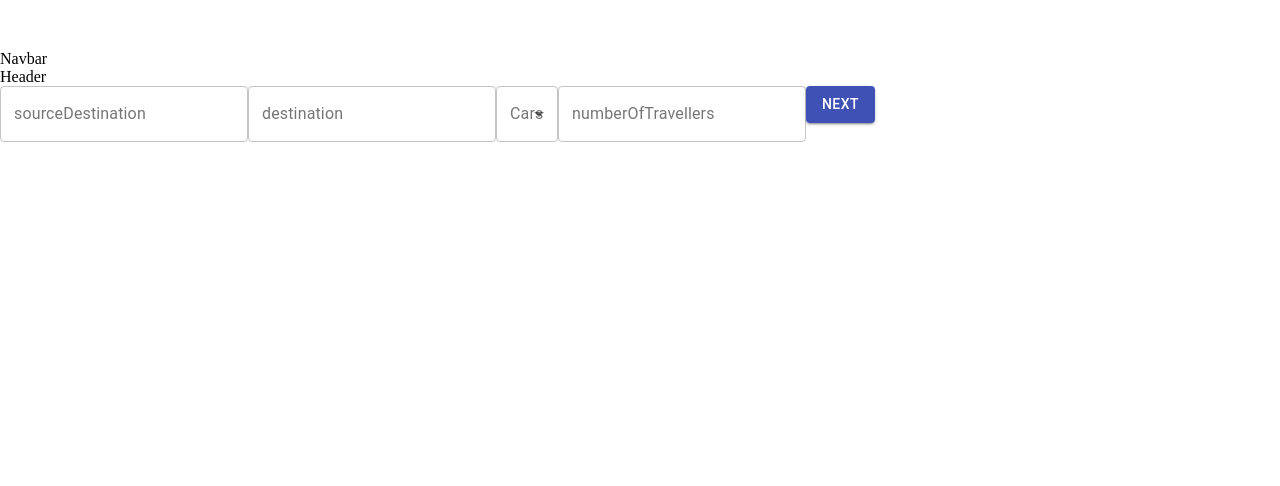
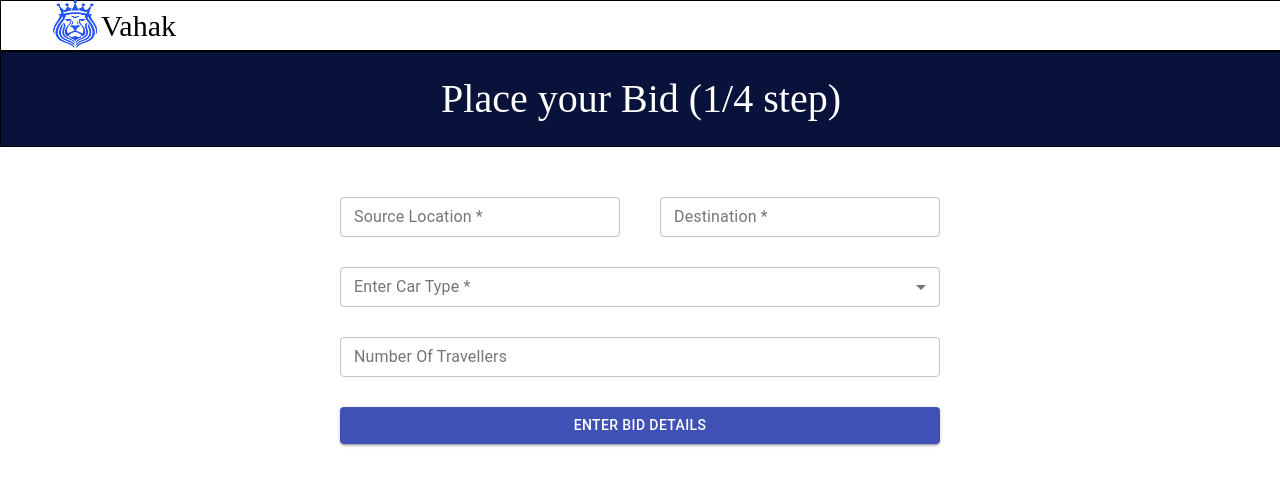
Before and after one commit to aniketjha1729/vahak-demo, a React (Create React App) app: page / in a window 1280 px wide. Shown: the top 486 px of the page. Built offline with nearby package versions, Linux system fonts and the light colour scheme; the HTML template or start-up script is replaced by a standard one.

Commit message:
step One ui integrated

```diff
--- a/src/App.js
+++ b/src/App.js
@@ -40,10 +40,10 @@ function App() {
   ];
 
   return (
-    <div className="form">
+    <>
       <Navbar />
-      {steps[currentStep]}
-    </div>
+      <div className="stepsContainer">{steps[currentStep]}</div>
+    </>
   );
 }
 
--- a/src/components/Header.js
+++ b/src/components/Header.js
@@ -1,7 +1,12 @@
 import React from "react";
+import "./header.css";
 
-const Header = () => {
-  return <div>Header</div>;
+const Header = ({ heading }) => {
+  return (
+    <div className="header">
+      <div className="formHeading">{heading}</div>
+    </div>
+  );
 };
 
 export default Header;
--- a/src/components/Navbar.js
+++ b/src/components/Navbar.js
@@ -1,9 +1,17 @@
-import React from 'react'
-
+import React from "react";
+import Icon from "../assets/icon.png";
+import "./navbar.css";
 const Navbar = () => {
   return (
-    <div>Navbar</div>
-  )
-}
+    <div className="navbar">
+      <div className="brand">
+        <div className="brandIcon">
+          <img src={Icon} />
+        </div>
+        <div className="brandName">Vahak</div>
+      </div>
+    </div>
+  );
+};
 
-export default Navbar
+export default Navbar;
--- a/src/components/StepOne.js
+++ b/src/components/StepOne.js
@@ -1,11 +1,12 @@
 import React from "react";
-import { Formik, Form, Field, ErrorMessage } from "formik";
+import { Formik, Form } from "formik";
 import TextField from "./formUi/TextField";
 import Button from "@material-ui/core/Button";
 import * as Yup from "yup";
 import Header from "./Header";
 import Select from "./formUi/Select";
 import cars from "./car.json";
+import "./steps.css";
 
 const stepOneValidate = Yup.object({
   sourceDestination: Yup.string().required().label("Source is required"),
@@ -21,8 +22,9 @@ const StepOne = (props) => {
     props.next(values);
   };
   return (
-    <>
-      <Header />
+    <div>
+      <Header heading="Place your Bid (1/4 step)" />
+      <div className="formConatiner">
         <Formik
           validationSchema={stepOneValidate}
           initialValues={props.data}
@@ -30,17 +32,42 @@ const StepOne = (props) => {
         >
           {() => (
             <Form>
-            <TextField name="sourceDestination" label="sourceDestination" />
-            <TextField name="destination" label="destination" />
-            <Select name="carType" label="Cars" options={cars} />
-            <TextField name="numberOfTravellers" label="numberOfTravellers" />
-            <Button type="submit" variant="contained" color="primary">
-              Next
+              <div className="form">
+                <div className="stepOne-rows stepOne-destinations">
+                  <div>
+                    <TextField
+                      name="sourceDestination"
+                      label="Source Location *"
+                    />
+                  </div>
+                  <div>
+                    <TextField name="destination" label="Destination *" />
+                  </div>
+                </div>
+                <div className="stepOne-rows">
+                  <Select
+                    name="carType"
+                    label="Enter Car Type *"
+                    options={cars}
+                  />
+                </div>
+                <div className="stepOne-rows">
+                  <TextField
+                    name="numberOfTravellers"
+                    label="Number Of Travellers"
+                  />
+                </div>
+                <div className="stepOne-rows">
+                  <Button fullWidth type="submit" variant="contained" color="primary">
+                    Enter Bid Details
                   </Button>
+                </div>
+              </div>
             </Form>
           )}
         </Formik>
-    </>
+      </div>
+    </div>
   );
 };
 
--- a/src/components/StepThree.js
+++ b/src/components/StepThree.js
@@ -5,7 +5,7 @@ import Header from "./Header";
 const StepThree = () => {
   return (
     <>
-      <Header />
+      <Header heading="Place your Bid (3/4 step)" />
       <Formik>
         {() => (
           <Form>
--- a/src/components/StepTwo.js
+++ b/src/components/StepTwo.js
@@ -8,10 +8,11 @@ const StepTwo = (props) => {
   };
   return (
     <>
-      <Header />
+      <Header heading="Place your Bid (2/4 step)" />
       <Formik initialValues={props.data} onSubmit={handleSubmit}>
         {({ values }) => (
           <Form>
+            <div className="form">
               <p>Mobile</p>
               <Field name="mobile" />
               <p>name</p>
@@ -22,6 +23,7 @@ const StepTwo = (props) => {
                 Back
               </button>
               <button type="submit">Next</button>
+            </div>
           </Form>
         )}
       </Formik>
--- a/src/components/formUi/Select/index.js
+++ b/src/components/formUi/Select/index.js
@@ -17,6 +17,8 @@ const SelectWrapper = ({ name, options, ...otherProps }) => {
     select: true,
     variant: "outlined",
     onChange: handleChange,
+    size: "small",
+    fullWidth:true
   };
 
   if (meta && meta.touched && meta.error) {
--- a/src/components/formUi/TextField/index.js
+++ b/src/components/formUi/TextField/index.js
@@ -8,6 +8,8 @@ const TextFieldWrapper = ({ name, ...otherProps }) => {
     ...field,
     ...otherProps,
     variant: "outlined",
+    size: "small",
+    fullWidth:true
   };
   if (meta && meta.touched && meta.error) {
     configTextField.error = true;
--- /dev/null
+++ b/src/components/header.css
@@ -0,0 +1,11 @@
+.header {
+  display: flex;
+  justify-content: center;
+  align-items: center;
+  font-size: 40px;
+  background-color: #08123b;
+  color: white;
+  width: 100%;
+  height: 95px;
+  border: 1px solid black;
+}
--- /dev/null
+++ b/src/components/navbar.css
@@ -0,0 +1,23 @@
+.navbar {
+  display: flex;
+  width: 100%;
+  height: 50px;
+  top: 0;
+  position: fixed;
+  border: 1px solid black;
+}
+
+.brand {
+  display: flex;
+  align-items: center;
+  margin-left: 50px;
+}
+
+.brandIcon img {
+  height: 50px;
+  width: 50px;
+}
+
+.brandName {
+  font-size: 30px;
+}
--- /dev/null
+++ b/src/components/steps.css
@@ -0,0 +1,25 @@
+.formConatiner {
+  display: flex;
+  justify-content: center;
+  margin-top: 50px;
+  width: 100%;
+  /* border: 1px solid black; */
+}
+
+.form {
+  /* border: 1px solid black; */
+  width: 600px;
+}
+
+.stepOne-destinations {
+  display: flex;
+  width: 100%;
+  justify-content: space-between;
+}
+
+.stepOne-rows {
+  margin-bottom: 30px;
+}
+.stepOne-destinations div {
+  width: 280px;
+}
--- a/src/index.css
+++ b/src/index.css
@@ -1,6 +1,7 @@
 * {
   margin: 0;
 }
-.form {
+
+.stepsContainer {
   margin-top: 50px;
 }
```
Lines whose indentation alone changed are shown as unchanged.
